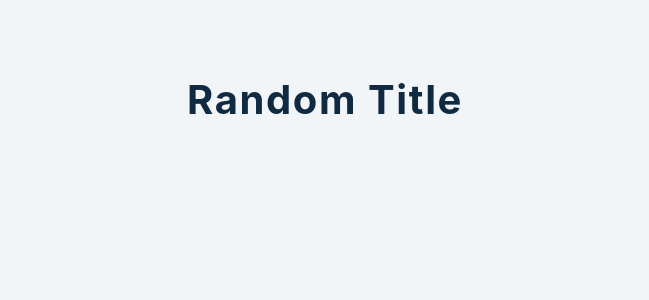
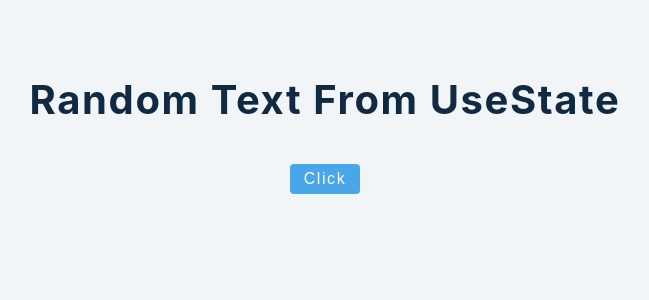
Before and after one commit to MarcoRosselDev/react-advanced-2020, a React (Create React App) app: page / in a window 1280 px wide. Shown: the top 300 px of the page, without its empty margins (315-964 px from the left). Built offline with nearby package versions, Linux system fonts and the light colour scheme.

Commit message:
example 2 practis finished

```diff
--- a/src/tutorial/paractis/1.js
+++ b/src/tutorial/paractis/1.js
@@ -1,11 +1,20 @@
 import React, { useState } from "react";
 
 const RandomTitle = () => {
-  let title = "random title";
   const [texto, setTexto] = useState("random text from useState");
+  const change = () => {
+    if (texto === "random text from useState") {
+      setTexto("another random title");
+    } else {
+      setTexto("random text from useState");
+    }
+  };
   return (
     <React.Fragment>
-      <h2>{title}</h2>
+      <h2>{texto}</h2>
+      <button type="button" className="btn" onClick={change}>
+        click
+      </button>
     </React.Fragment>
   );
 };
```
